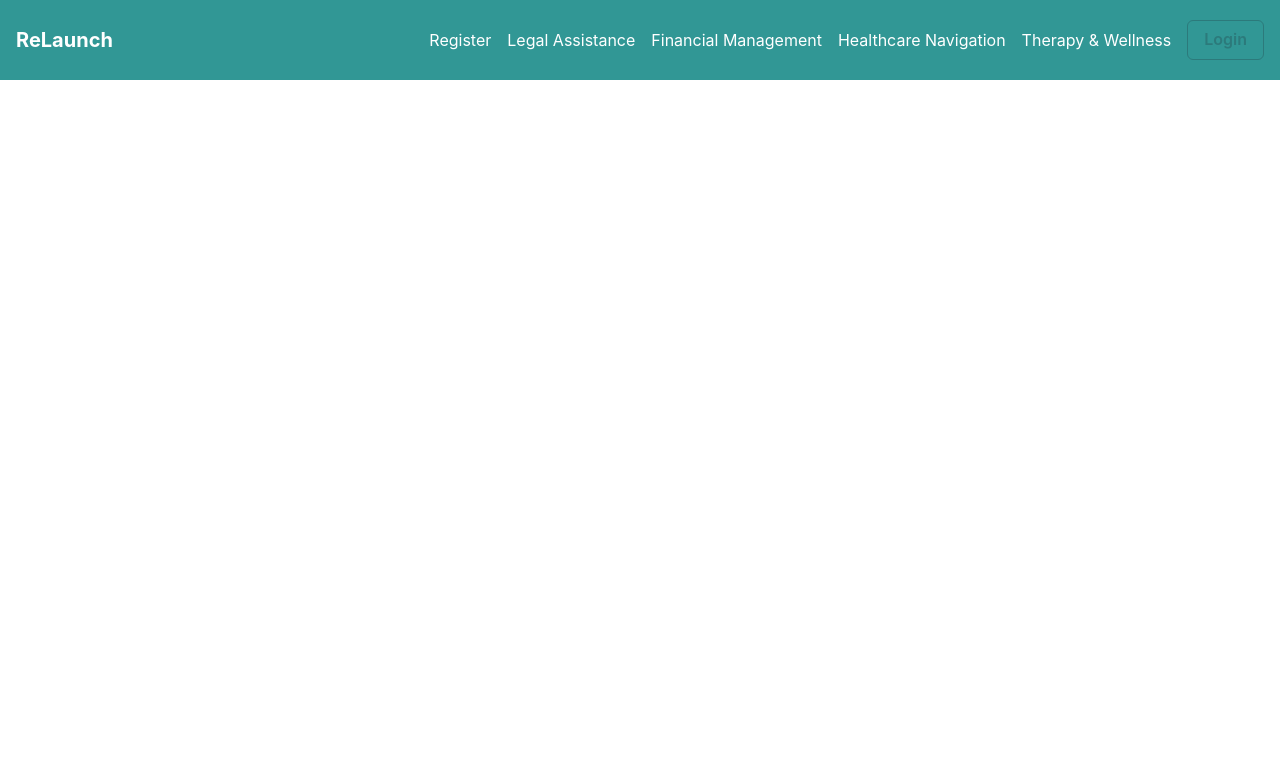
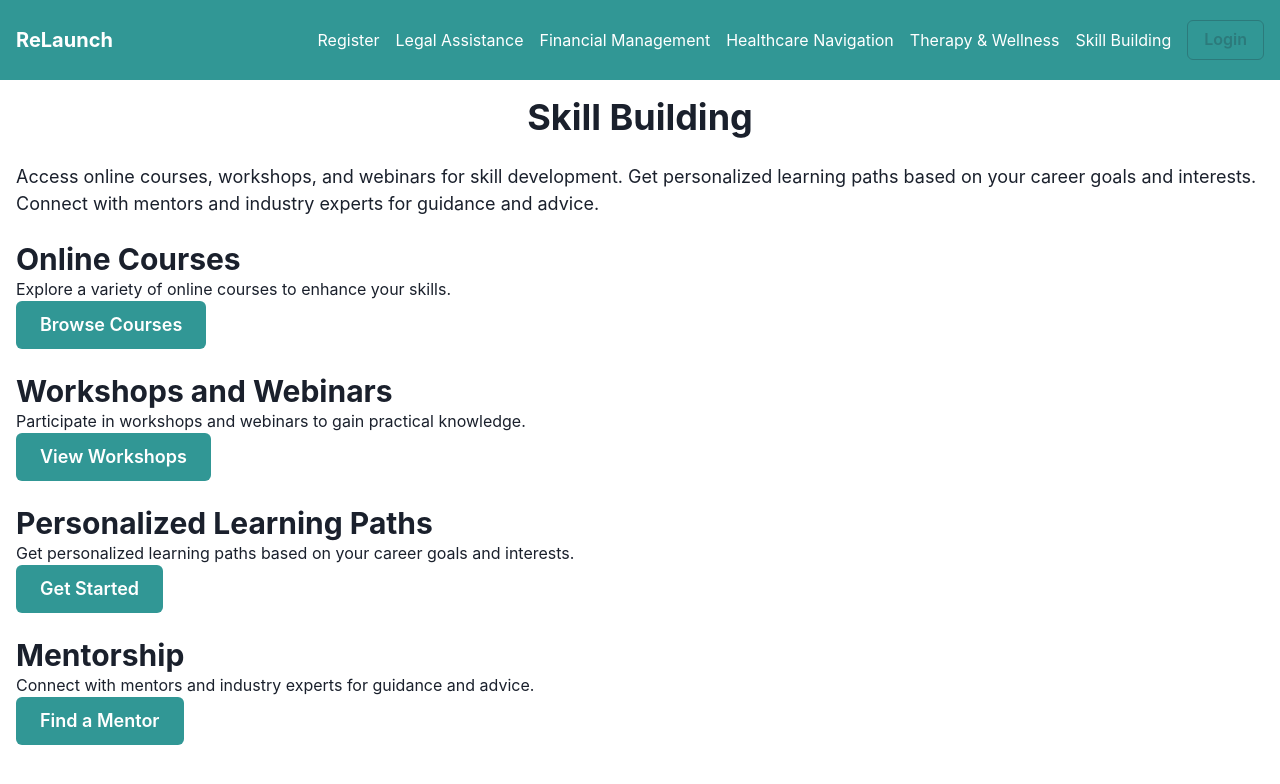
Before and after one commit to GPT-Engineer-App/relaunch-assist, a React (Vite) app: page /skill-building in a window 1280 px wide. Shown: the top 784 px of the page. Built offline with nearby package versions, Linux system fonts and the light colour scheme.

Commit message:
Implemented Skill Building Module with access to online courses, workshops, personalized learning paths, and mentorship connections.

```diff
--- a/src/App.jsx
+++ b/src/App.jsx
@@ -26,6 +26,11 @@ import MentalHealthArticles from "./pages/MentalHealthArticles.jsx";
 import MentalHealthVideos from "./pages/MentalHealthVideos.jsx";
 import MentalHealthExercises from "./pages/MentalHealthExercises.jsx";
 import StressManagement from "./pages/StressManagement.jsx";
+import SkillBuilding from "./pages/SkillBuilding.jsx";
+import Courses from "./pages/Courses.jsx";
+import Workshops from "./pages/Workshops.jsx";
+import LearningPaths from "./pages/LearningPaths.jsx";
+import Mentorship from "./pages/Mentorship.jsx";
 
 function App() {
   return (
@@ -57,6 +62,11 @@ function App() {
         <Route exact path="/therapy-and-wellness/videos" element={<MentalHealthVideos />} />
         <Route exact path="/therapy-and-wellness/exercises" element={<MentalHealthExercises />} />
         <Route exact path="/therapy-and-wellness/stress-management" element={<StressManagement />} />
+        <Route exact path="/skill-building" element={<SkillBuilding />} />
+        <Route exact path="/skill-building/courses" element={<Courses />} />
+        <Route exact path="/skill-building/workshops" element={<Workshops />} />
+        <Route exact path="/skill-building/learning-paths" element={<LearningPaths />} />
+        <Route exact path="/skill-building/mentorship" element={<Mentorship />} />
       </Routes>
     </Router>
   );
--- a/src/components/Navbar.jsx
+++ b/src/components/Navbar.jsx
@@ -25,6 +25,9 @@ const Navbar = () => (
         <Link as={RouterLink} to="/therapy-and-wellness" color="white" mr={4}>
           Therapy & Wellness
         </Link>
+        <Link as={RouterLink} to="/skill-building" color="white" mr={4}>
+          Skill Building
+        </Link>
         <Button as={RouterLink} to="/login" colorScheme="teal" variant="outline">
           Login
         </Button>
--- /dev/null
+++ b/src/pages/Courses.jsx
@@ -0,0 +1,17 @@
+import { Box, Heading, Text, VStack } from "@chakra-ui/react";
+
+const Courses = () => (
+  <Box p={4}>
+    <VStack spacing={6} align="stretch">
+      <Heading as="h1" size="xl" textAlign="center">Online Courses</Heading>
+      <Text fontSize="lg">
+        Browse through a variety of online courses to enhance your skills.
+      </Text>
+      <Text>
+        [Content on online courses...]
+      </Text>
+    </VStack>
+  </Box>
+);
+
+export default Courses;
--- /dev/null
+++ b/src/pages/LearningPaths.jsx
@@ -0,0 +1,17 @@
+import { Box, Heading, Text, VStack } from "@chakra-ui/react";
+
+const LearningPaths = () => (
+  <Box p={4}>
+    <VStack spacing={6} align="stretch">
+      <Heading as="h1" size="xl" textAlign="center">Personalized Learning Paths</Heading>
+      <Text fontSize="lg">
+        Get personalized learning paths based on your career goals and interests.
+      </Text>
+      <Text>
+        [Content on personalized learning paths...]
+      </Text>
+    </VStack>
+  </Box>
+);
+
+export default LearningPaths;
--- /dev/null
+++ b/src/pages/Mentorship.jsx
@@ -0,0 +1,17 @@
+import { Box, Heading, Text, VStack } from "@chakra-ui/react";
+
+const Mentorship = () => (
+  <Box p={4}>
+    <VStack spacing={6} align="stretch">
+      <Heading as="h1" size="xl" textAlign="center">Mentorship</Heading>
+      <Text fontSize="lg">
+        Connect with mentors and industry experts for guidance and advice.
+      </Text>
+      <Text>
+        [Content on mentorship...]
+      </Text>
+    </VStack>
+  </Box>
+);
+
+export default Mentorship;
--- /dev/null
+++ b/src/pages/SkillBuilding.jsx
@@ -0,0 +1,43 @@
+import { Box, Heading, Text, VStack, Button, Link } from "@chakra-ui/react";
+import { Link as RouterLink } from "react-router-dom";
+
+const SkillBuilding = () => (
+  <Box p={4}>
+    <VStack spacing={6} align="stretch">
+      <Heading as="h1" size="xl" textAlign="center">Skill Building</Heading>
+      <Text fontSize="lg">
+        Access online courses, workshops, and webinars for skill development. Get personalized learning paths based on your career goals and interests. Connect with mentors and industry experts for guidance and advice.
+      </Text>
+      <Box>
+        <Heading as="h2" size="lg">Online Courses</Heading>
+        <Text>Explore a variety of online courses to enhance your skills.</Text>
+        <Button as={RouterLink} to="/skill-building/courses" colorScheme="teal" size="lg">
+          Browse Courses
+        </Button>
+      </Box>
+      <Box>
+        <Heading as="h2" size="lg">Workshops and Webinars</Heading>
+        <Text>Participate in workshops and webinars to gain practical knowledge.</Text>
+        <Button as={RouterLink} to="/skill-building/workshops" colorScheme="teal" size="lg">
+          View Workshops
+        </Button>
+      </Box>
+      <Box>
+        <Heading as="h2" size="lg">Personalized Learning Paths</Heading>
+        <Text>Get personalized learning paths based on your career goals and interests.</Text>
+        <Button as={RouterLink} to="/skill-building/learning-paths" colorScheme="teal" size="lg">
+          Get Started
+        </Button>
+      </Box>
+      <Box>
+        <Heading as="h2" size="lg">Mentorship</Heading>
+        <Text>Connect with mentors and industry experts for guidance and advice.</Text>
+        <Button as={RouterLink} to="/skill-building/mentorship" colorScheme="teal" size="lg">
+          Find a Mentor
+        </Button>
+      </Box>
+    </VStack>
+  </Box>
+);
+
+export default SkillBuilding;
--- /dev/null
+++ b/src/pages/Workshops.jsx
@@ -0,0 +1,17 @@
+import { Box, Heading, Text, VStack } from "@chakra-ui/react";
+
+const Workshops = () => (
+  <Box p={4}>
+    <VStack spacing={6} align="stretch">
+      <Heading as="h1" size="xl" textAlign="center">Workshops and Webinars</Heading>
+      <Text fontSize="lg">
+        Participate in workshops and webinars to gain practical knowledge.
+      </Text>
+      <Text>
+        [Content on workshops and webinars...]
+      </Text>
+    </VStack>
+  </Box>
+);
+
+export default Workshops;
```
